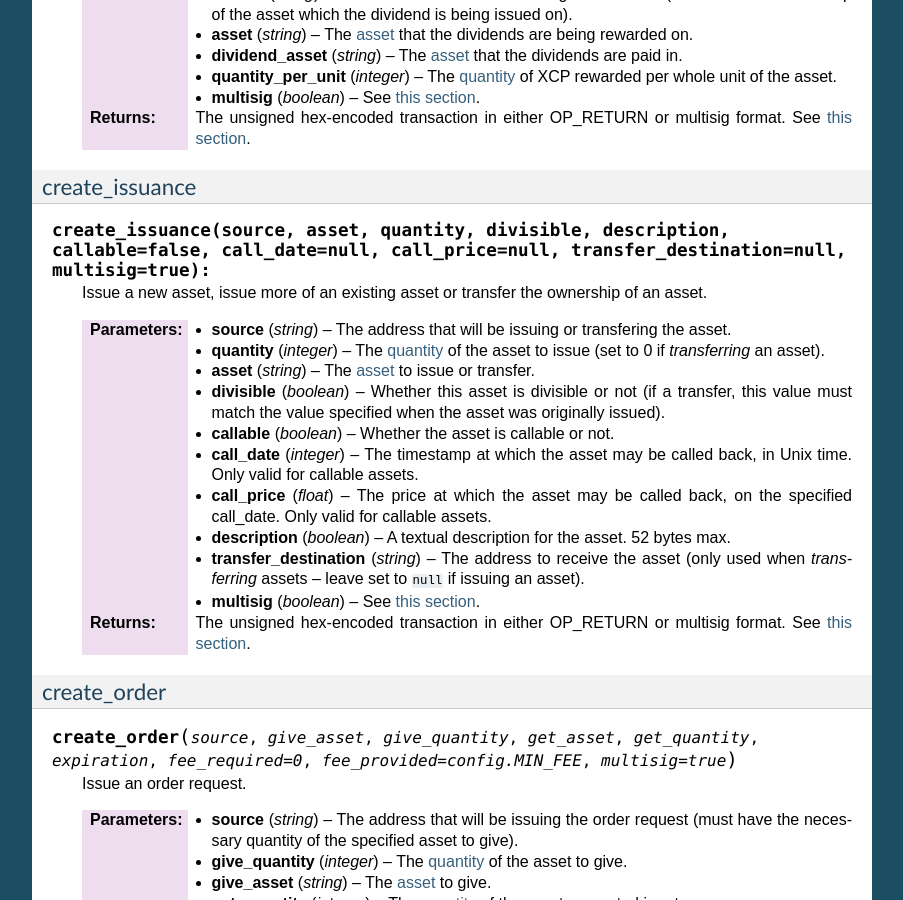
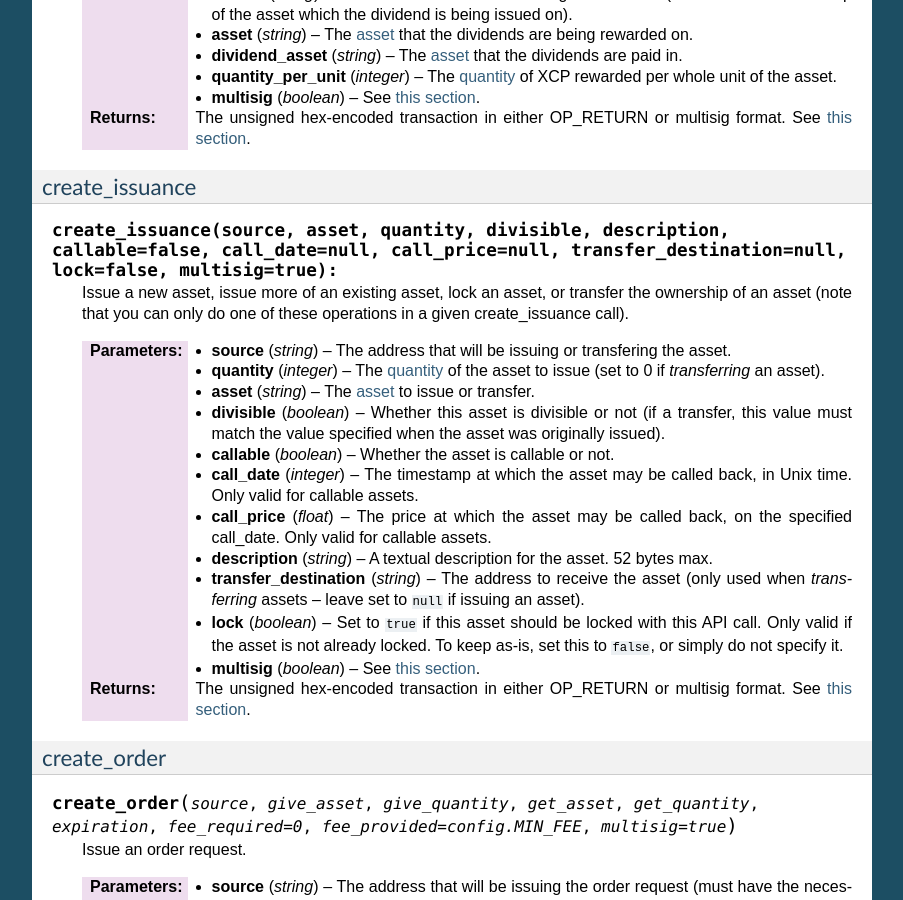
Before and after one commit to CounterpartyXCP/counterparty-core, a Sphinx documentation site: the page built from docs/API.rst, in a window 1280 px wide and 900 px high, scrolled down 15681 px. Shown: the whole window, without its empty margins (198-1101 px from the left). Built offline with Sphinx 7.4.7, drawn with Linux system fonts in a browser that asks for light colours.

Commit message:
added lock param to create_issuances

```diff
--- a/docs/API.rst
+++ b/docs/API.rst
@@ -753,19 +753,23 @@ create_dividend
 create_issuance
 ^^^^^^^^^^^^^^^^^
 
-.. py:function:: create_issuance(source, asset, quantity, divisible, description, callable=false, call_date=null, call_price=null, transfer_destination=null, multisig=true):
+.. py:function:: create_issuance(source, asset, quantity, divisible, description, callable=false, call_date=null, call_price=null, transfer_destination=null, lock=false, multisig=true):
 
-   Issue a new asset, issue more of an existing asset or transfer the ownership of an asset.
+   Issue a new asset, issue more of an existing asset, lock an asset, or transfer the ownership of an asset (note that
+   you can only do one of these operations in a given create_issuance call).
 
    :param string source: The address that will be issuing or transfering the asset.
    :param integer quantity: The :ref:`quantity <quantitys>` of the asset to issue (set to 0 if *transferring* an asset).
    :param string asset: The :ref:`asset <assets>` to issue or transfer.
-   :param boolean divisible: Whether this asset is divisible or not (if a transfer, this value must match the value specified when the asset was originally issued).
+   :param boolean divisible: Whether this asset is divisible or not (if a transfer, this value must match the value
+    specified when the asset was originally issued).
    :param boolean callable: Whether the asset is callable or not.
    :param integer call_date: The timestamp at which the asset may be called back, in Unix time. Only valid for callable assets.
    :param float call_price: The :ref:`price <floats>` at which the asset may be called back, on the specified call_date. Only valid for callable assets.
-   :param boolean description: A textual description for the asset. 52 bytes max.
+   :param string description: A textual description for the asset. 52 bytes max.
    :param string transfer_destination: The address to receive the asset (only used when *transferring* assets -- leave set to ``null`` if issuing an asset).
+   :param boolean lock: Set to ``true`` if this asset should be locked with this API call. Only valid if the asset is not
+    already locked. To keep as-is, set this to ``false``, or simply do not specify it.
    :param boolean multisig: See :ref:`this section <multisig_param>`.
    :return: The unsigned hex-encoded transaction in either OP_RETURN or multisig format. See :ref:`this section <multisig_param>`.
 
```
Also changed, not shown: 1 other file.
